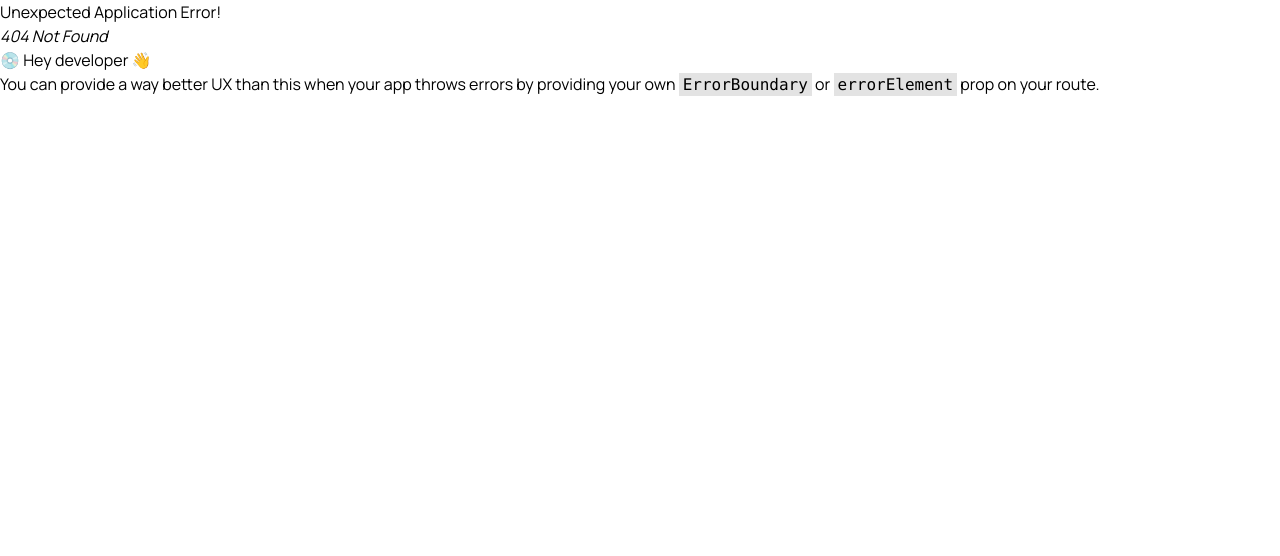
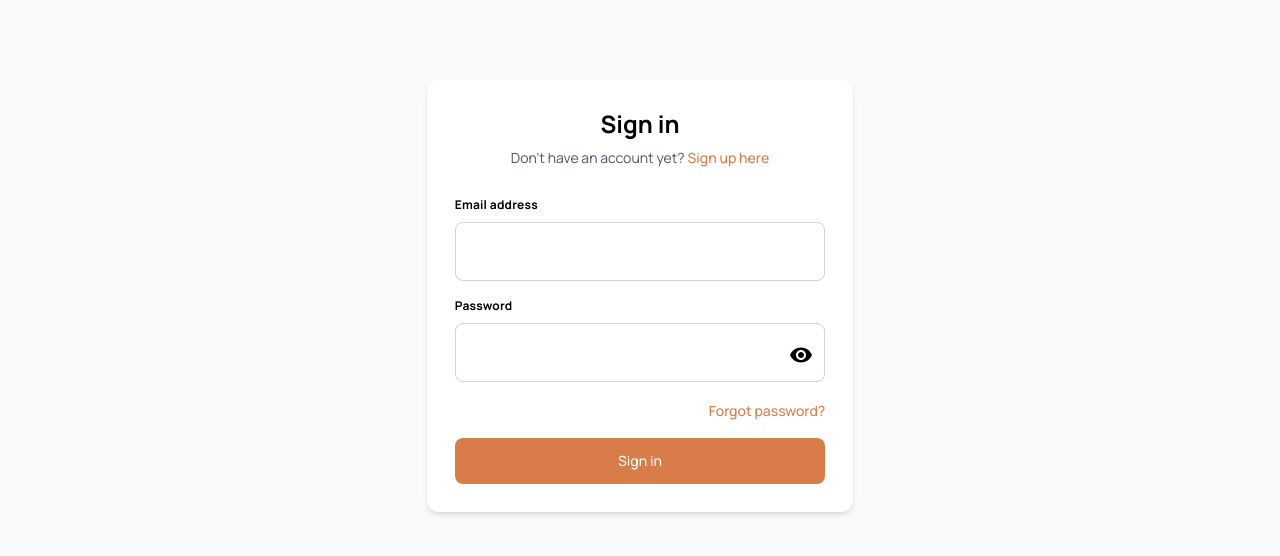
Before and after one commit to zetmosoma10/audiophile-admin, a React (Vite) app: page /login in a window 1280 px wide. Before the commit this address had no page. Shown: the top 556 px of the page. Built offline with nearby package versions, Linux system fonts and the light colour scheme.

Commit message:
implement login functionality

```diff
--- a/package.json
+++ b/package.json
@@ -10,16 +10,20 @@
     "preview": "vite preview"
   },
   "dependencies": {
+    "@hookform/resolvers": "^4.1.0",
     "@tanstack/react-query": "^5.66.6",
     "@tanstack/react-query-devtools": "^5.66.6",
     "axios": "^1.7.9",
+    "dayjs": "^1.11.13",
     "jwt-decode": "^4.0.0",
     "react": "^19.0.0",
     "react-dom": "^19.0.0",
     "react-hook-form": "^7.54.2",
     "react-icons": "^5.4.0",
     "react-router-dom": "^6.28.0",
-    "zod": "^3.24.2"
+    "react-toastify": "^11.0.3",
+    "zod": "^3.24.2",
+    "zustand": "^5.0.3"
   },
   "devDependencies": {
     "@eslint/js": "^9.19.0",
--- a/src/AppLayout.jsx
+++ b/src/AppLayout.jsx
@@ -1,7 +1,6 @@
 import { Outlet } from "react-router-dom";
 import NavBar from "./components/NavBar";
 import SideBar from "./components/SideBar";
-import Button from "./components/Button";
 
 function AppLayout() {
   return (
@@ -12,7 +11,6 @@ function AppLayout() {
       <div className="col-span-3 large_tablet:col-span-4">
         <NavBar />
         <div className="min-h-screen pt-10 bg-slate-50">
-          <Button className="btn-primary">Hello</Button>
           <Outlet />
         </div>
       </div>
--- /dev/null
+++ b/src/components/Input.jsx
@@ -0,0 +1,65 @@
+import { useState } from "react";
+import { MdVisibility, MdVisibilityOff } from "react-icons/md";
+
+const Input = ({
+  id,
+  label,
+  type = "text",
+  placeholder = "",
+  register,
+  errors,
+}) => {
+  const [showPassword, setShowPassword] = useState(false);
+
+  const togglePasswordVisibility = () => {
+    setShowPassword(!showPassword);
+  };
+
+  const inputType = type === "password" && showPassword ? "text" : type;
+
+  return (
+    <div>
+      <div className="flex items-center justify-between mb-2">
+        <label
+          className="font-bold text-[12px] tracking-[0.21px] "
+          htmlFor={id}
+        >
+          {label}
+        </label>
+        {errors?.message && (
+          <span className="text-[12px] text-red-500 font-medium tracking-[-0.21px]">
+            {errors?.message}
+          </span>
+        )}
+      </div>
+      <div className="relative">
+        <input
+          className={`w-full border border-LIGHT_GREY rounded-lg pb-[19px] pt-[18px] pr-10 font-semibold text-sm tracking-[-0.25px] indent-6 caret-ORANGE focus:ring-1 focus:ring-ORANGE focus:outline-none placeholder:font-semibold ${
+            errors?.message
+              ? "border-red-500 ring-1 ring-red-500"
+              : "border-gray-300"
+          }`}
+          type={inputType}
+          id={id}
+          name={id}
+          placeholder={placeholder}
+          {...register(id)}
+        />
+        {type === "password" && (
+          <div
+            onClick={togglePasswordVisibility}
+            className="absolute cursor-pointer right-3 top-5 "
+          >
+            {showPassword ? (
+              <MdVisibilityOff size={24} />
+            ) : (
+              <MdVisibility size={24} />
+            )}
+          </div>
+        )}
+      </div>
+    </div>
+  );
+};
+
+export default Input;
--- a/src/components/NavBar.jsx
+++ b/src/components/NavBar.jsx
@@ -1,12 +1,20 @@
 import { useEffect, useState } from "react";
+import { Link, useLocation } from "react-router-dom";
 import { FaUserCircle } from "react-icons/fa";
 import { GiHamburgerMenu } from "react-icons/gi";
-import { Link, useLocation } from "react-router-dom";
 import SideBar from "./SideBar";
+import useAuthStore from "./../stores/authStore";
+import { jwtDecode } from "jwt-decode";
 
 const NavBar = () => {
   const [isSidebarOpen, setIsSidebarOpen] = useState(false);
   const location = useLocation();
+  const { token } = useAuthStore();
+
+  let user = null;
+  if (token) {
+    user = jwtDecode(token);
+  }
 
   const openSidebar = () => {
     setIsSidebarOpen(true);
@@ -34,10 +42,18 @@ const NavBar = () => {
         </div>
         <div className="flex items-center space-x-2">
           <FaUserCircle size={30} />
-          {/* <p className="pr-2 font-medium text-gray-900 border-r-2 border-r-gray-900">
-            Zet
-          </p> */}
-          <button className="font-semibold text-red-500">Logout</button>
+          {user && (
+            <p className="pr-2 font-medium text-gray-900 border-r-2 opacity-70 border-r-gray-900">
+              {user.firstName}
+            </p>
+          )}
+          {user ? (
+            <Link className="font-semibold">Logout</Link>
+          ) : (
+            <Link to="login" className="font-semibold">
+              Login
+            </Link>
+          )}
         </div>
       </nav>
       {isSidebarOpen && (
--- /dev/null
+++ b/src/hooks/axiosInstance.js
@@ -0,0 +1,21 @@
+import axios from "axios";
+
+const baseUrl = import.meta.env.VITE_BASE_URL;
+
+const axiosInstance = axios.create({
+  baseURL: `${baseUrl}/api`,
+});
+
+axiosInstance.interceptors.request.use(
+  (config) => {
+    const token = localStorage.getItem("token-audio-admin");
+    if (token) {
+      config.headers.authorization = `Bearer ${token}`;
+    }
+
+    return config;
+  },
+  (error) => Promise.reject(error)
+);
+
+export default axiosInstance;
--- /dev/null
+++ b/src/hooks/useLogin.js
@@ -0,0 +1,16 @@
+import { useMutation } from "@tanstack/react-query";
+import axiosInstance from "./axiosInstance";
+import useAuthStore from "../stores/authStore";
+
+export const useLogin = () => {
+  const { login } = useAuthStore();
+  return useMutation({
+    mutationFn: async (credentials) => {
+      const { data } = await axiosInstance.post("/auth/login", credentials);
+      return data;
+    },
+    onSuccess: (data) => {
+      login(data.token);
+    },
+  });
+};
--- a/src/pages/Login.jsx
+++ b/src/pages/Login.jsx
@@ -1,5 +1,111 @@
-const Login = () => {
-  return <div>Login</div>;
+import { Link, useLocation, useNavigate } from "react-router-dom";
+import { useForm } from "react-hook-form";
+import { zodResolver } from "@hookform/resolvers/zod";
+import { loginSchema } from "../schemas/loginSchema";
+import { useLogin } from "../hooks/useLogin";
+import Input from "../components/Input";
+
+const LoginPage = () => {
+  const {
+    register,
+    handleSubmit,
+    reset,
+    formState: { errors },
+  } = useForm({ resolver: zodResolver(loginSchema) });
+
+  const navigate = useNavigate();
+  const location = useLocation();
+  const { mutate, isPending, isError, error } = useLogin();
+
+  const onSubmit = (data) => {
+    // const prevPage = location.state?.from?.pathname || "/";
+    if (location.state) {
+      location.state.message = null;
+    }
+
+    mutate(data, {
+      onSuccess: () => {
+        reset();
+        navigate("/", { replace: true });
+      },
+    });
+  };
+
+  const message = location.state?.message || null;
+
+  return (
+    <div className="py-10 md:py-16 large_tablet:py-20 bg-slate-50">
+      <div className="w-11/12 mx-auto sm:w-3/4 md:w-1/2 lg:w-1/3">
+        <div className="w-full px-5 py-6 bg-white shadow-md sm:p-7 rounded-xl">
+          <div className="text-center">
+            <h1 className="block text-2xl font-bold">Sign in</h1>
+            <p className="mt-2 text-sm text-gray-600 ">
+              Don't have an account yet?
+              <Link
+                to="/register"
+                className="font-medium text-ORANGE decoration-2 hover:underline focus:outline-none focus:underline "
+              >
+                {" "}
+                Sign up here
+              </Link>
+            </p>
+          </div>
+          {isError && error.status >= 400 && error.status < 500 && (
+            <p className="mt-4 text-lg font-semibold text-center text-red-500 ">
+              {error?.response.data.message}
+            </p>
+          )}
+          {message && (
+            <p className="mt-4 text-lg font-semibold text-center text-red-500">
+              {message}
+            </p>
+          )}
+          <form onSubmit={handleSubmit(onSubmit)} className="mt-7" noValidate>
+            <div className="grid gap-y-4">
+              <Input
+                type="email"
+                label="Email address"
+                id="email"
+                errors={errors?.email}
+                register={register}
+              />
+              <Input
+                type="password"
+                label="Password"
+                id="password"
+                errors={errors?.password}
+                register={register}
+              />
+              <div className="text-end">
+                <Link
+                  to="/forgotPassword"
+                  className="text-sm font-medium text-ORANGE gap-x-1 decoration-2 hover:underline focus:outline-none focus:underline "
+                >
+                  Forgot password?
+                </Link>
+              </div>
+              <button
+                className="inline-flex items-center justify-center w-full px-4 py-3 text-sm font-medium text-white border border-transparent rounded-lg bg-ORANGE gap-x-2 hover:bg-LIGHT_ORANGE focus:outline-none focus:bg-ORANGE disabled:opacity-50 disabled:pointer-events-none"
+                disabled={isPending}
+              >
+                {isPending ? (
+                  <div
+                    className="animate-spin inline-block size-6 border-[3px] border-current border-t-transparent text-gray-50 rounded-full "
+                    role="status"
+                    aria-label="loading"
+                  >
+                    <span className="sr-only">Loading...</span>
+                  </div>
+                ) : (
+                  "Sign in"
+                )}
+              </button>
+            </div>
+          </form>
+        </div>
+      </div>
+    </div>
+  );
 };
 
-export default Login;
+export default LoginPage;
--- a/src/routes.jsx
+++ b/src/routes.jsx
@@ -5,6 +5,7 @@ import Orders from "./pages/Orders";
 import AppLayout from "./AppLayout";
 import Products from "./pages/Products";
 import Carts from "./pages/Carts";
+import LoginPage from "./pages/Login";
 
 const router = createBrowserRouter([
   {
@@ -33,6 +34,10 @@ const router = createBrowserRouter([
       },
     ],
   },
+  {
+    path: "login",
+    element: <LoginPage />,
+  },
 ]);
 
 export default router;
--- /dev/null
+++ b/src/schemas/loginSchema.js
@@ -0,0 +1,6 @@
+import { z } from "zod";
+
+export const loginSchema = z.object({
+  email: z.string().min(1, "Required").email("Invalid email"),
+  password: z.string().min(1, "Required").min(4, "Min 4 chars"),
+});
--- /dev/null
+++ b/src/stores/authStore.js
@@ -0,0 +1,19 @@
+import { create } from "zustand";
+
+const getTokenFromLocalStorage = () => {
+  return localStorage.getItem("token-audio-admin") || null;
+};
+
+const useAuthStore = create((set) => ({
+  token: getTokenFromLocalStorage(),
+  login: (resToken) => {
+    localStorage.setItem("token-audio-admin", resToken);
+    set({ token: resToken });
+  },
+  logout: () => {
+    localStorage.removeItem("token-audio-admin");
+    set({ token: null });
+  },
+}));
+
+export default useAuthStore;
```
Also changed, not shown: 2 other files (tests, documents, lock files or other folders).
